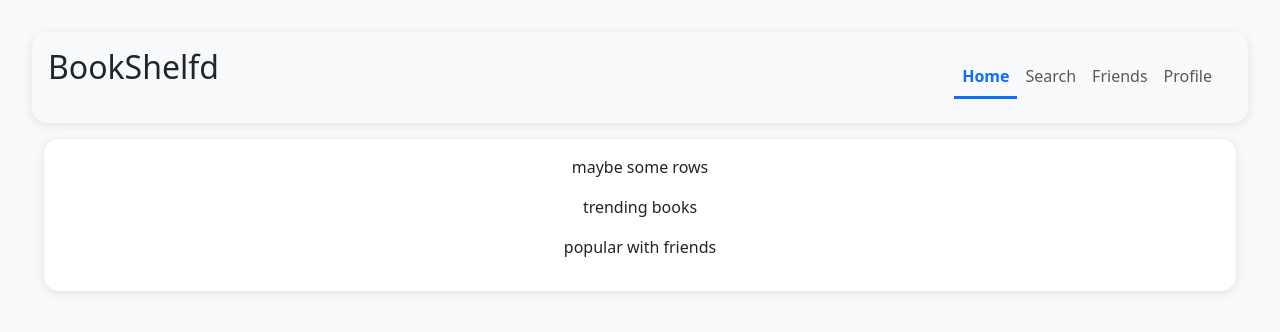
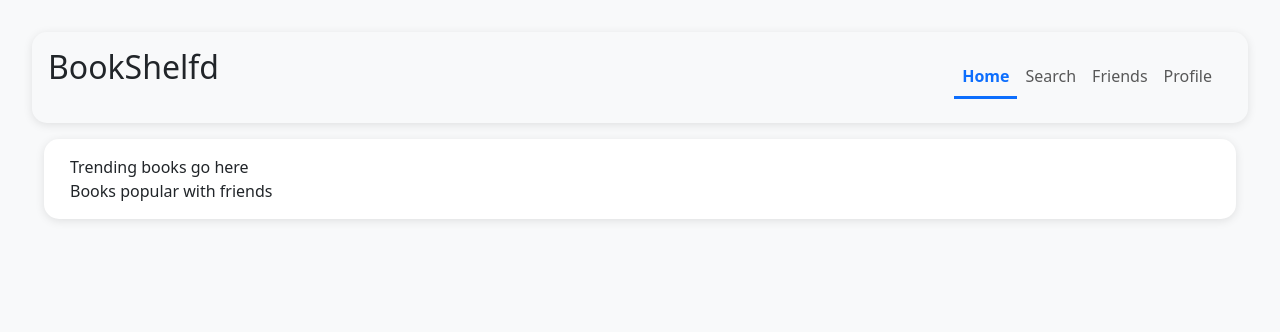
Before and after one commit to tomwalla917/BookShelfd, a React (Vite) app: page /search in a window 1280 px wide. Shown: the top 332 px of the page. Built offline with nearby package versions, Linux system fonts and the light colour scheme.

Commit message:
added rows to home page

```diff
--- a/src/pages/Home.jsx
+++ b/src/pages/Home.jsx
@@ -12,9 +12,14 @@ function Home() {
                         <div class="col-md-12">
                             <div className="boxHome">
 
-                                <p>maybe some rows</p>
-                                <p>trending books</p>
-                                <p>popular with friends</p>
+                                <div class="container">
+                                    <div class="row">
+                                        Trending books go here
+                                    </div>
+                                    <div class="row">
+                                        Books popular with friends
+                                    </div>
+                                </div>
 
                             </div>
                         </div>
```
